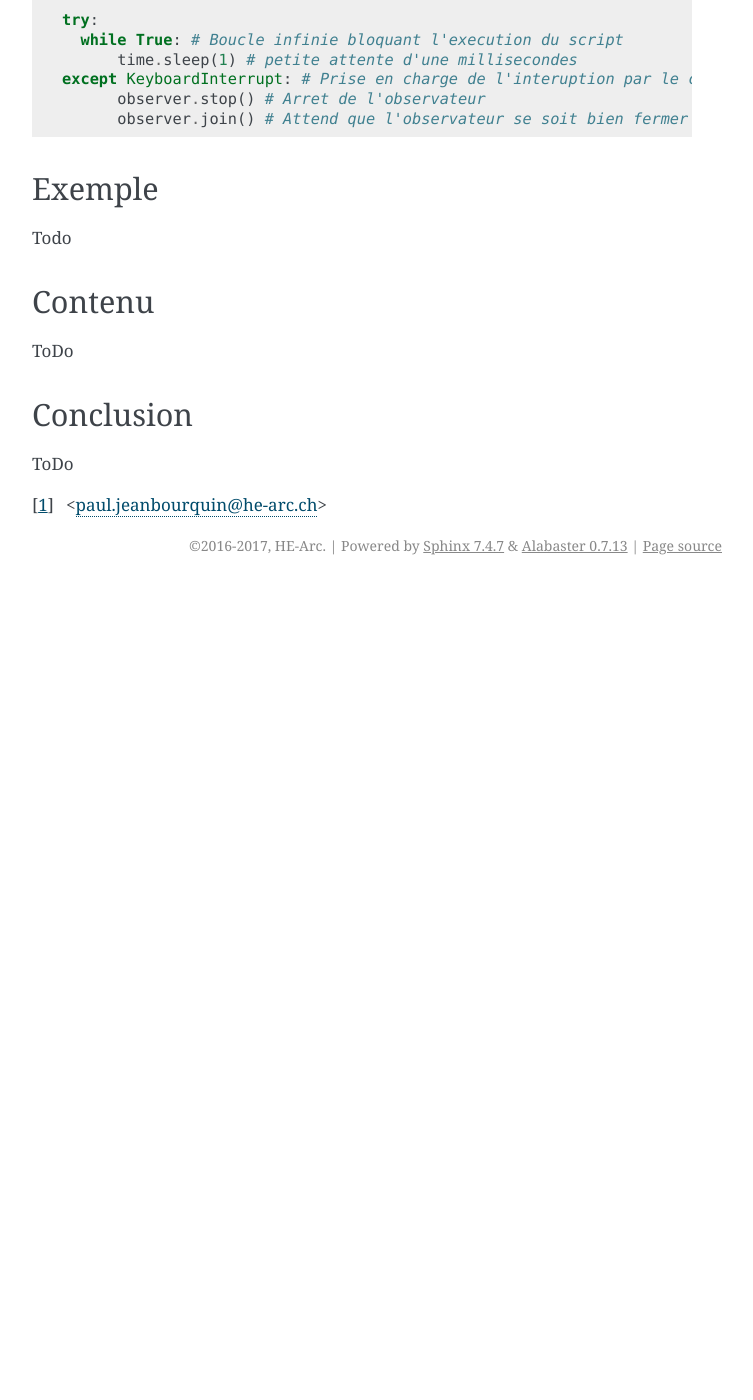
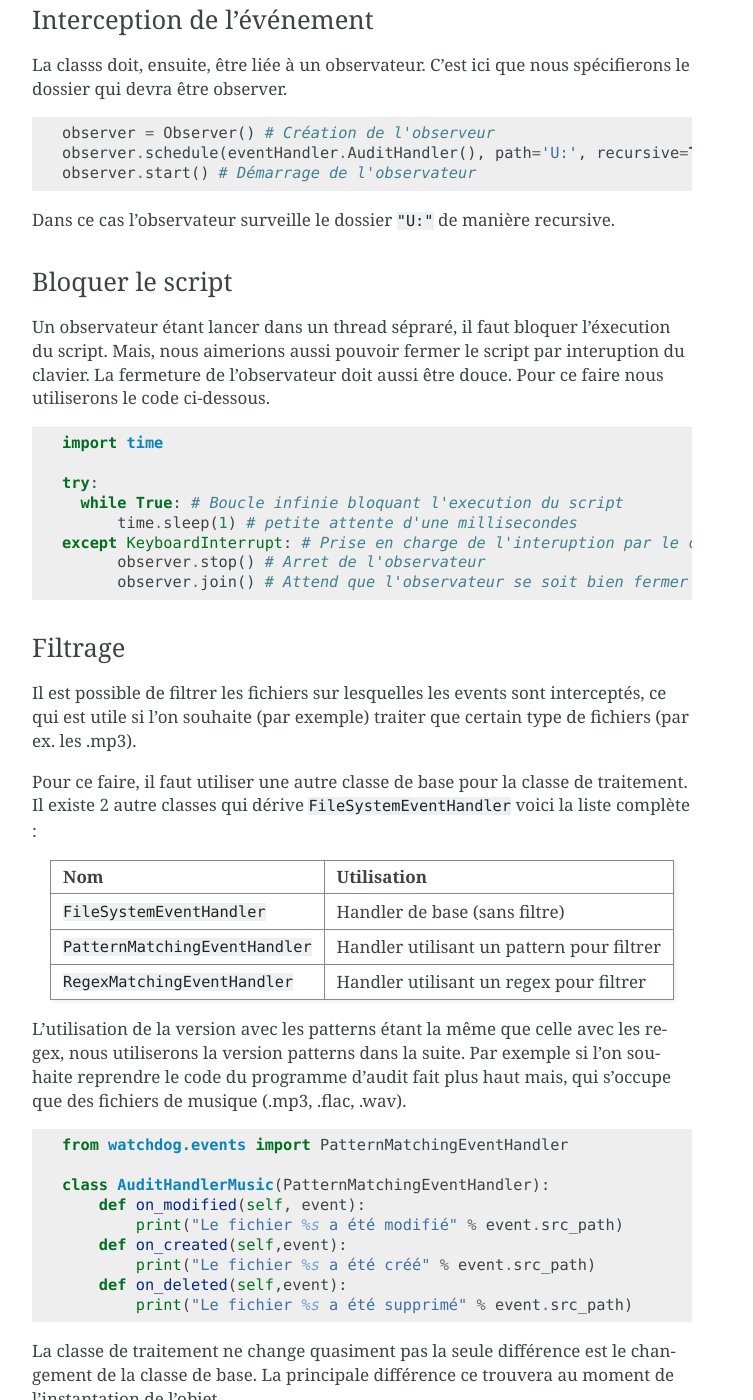
Before and after one commit to HE-Arc/livre-python, a Sphinx documentation site: the page built from source/watchdog/index.rst, in a window 1280 px wide and 1400 px high, scrolled down 1359 px. Shown: the whole window, without its empty margins (388-1141 px from the left). Built offline with Sphinx 7.4.7, drawn with Linux system fonts in a browser that asks for light colours; before the commit the page ends 1944 px from its top, so only the background shows below that; some of the changed text lies outside the part shown.

Commit message:
An commit

```diff
--- /dev/null
+++ b/source/watchdog/examples/auditMusic.py
@@ -0,0 +1,17 @@
+import eventHandler
+import time
+from watchdog.observers import Observer
+
+observer = Observer()
+
+handler = eventHandler.AuditHandlerMusic(patterns=["*.mp3","*.wav","*.flac"])
+
+observer.schedule(handler, path='U:', recursive=True)
+observer.start()
+
+try:
+    while True:
+        time.sleep(1)
+except KeyboardInterrupt:
+    observer.stop()
+observer.join()
--- a/source/watchdog/examples/eventHandler.py
+++ b/source/watchdog/examples/eventHandler.py
@@ -1,6 +1,7 @@
 """Exemple de gestionnaire d'évènements."""
 
 from watchdog.events import FileSystemEventHandler
+from watchdog.events import PatternMatchingEventHandler
 
 
 class AuditHandler(FileSystemEventHandler):
@@ -17,3 +18,12 @@
     def on_deleted(self, event):
         """Un fichier a été supprimé."""
         print("Le fichier %s a été supprimé" % event.src_path)
+
+class AuditHandlerMusic(PatternMatchingEventHandler):
+
+    def on_modified(self, event):
+        print("Le fichier %s a été modifié" % event.src_path)
+    def on_created(self,event):
+        print("Le fichier %s a été créé" % event.src_path)
+    def on_deleted(self,event):
+        print("Le fichier %s a été supprimé" % event.src_path)
--- a/source/watchdog/index.rst
+++ b/source/watchdog/index.rst
@@ -19,6 +19,9 @@
 Fonctionnement
 --------------
 
+Traitement de l'événement
+=========================
+
 Pour intercepter les événements il faut créer un class qui va contenir les fonctions par événements.
 
 Un exemple d'une classe pour un système d'audit :
@@ -37,15 +40,30 @@
 
 Liste d'événements interceptable :
 
-============  =============================================
+================  =============================================
       Nom                      Déclanchement
-============  =============================================
-on_modified   Modification d'un fichier / dossier
-on_created    Création d'un fichier / dossier
-on_deleted    Suppression d'un fichier / dossier
-on_moved      Déplacement / renomage d'un fichier / dossier
-on_any_event  Dans tous le cas au-dessus
-============  =============================================
+================  =============================================
+``on_modified``   Modification d'un fichier / dossier
+``on_created``    Création d'un fichier / dossier
+``on_deleted``    Suppression d'un fichier / dossier
+``on_moved``      Déplacement / renomage d'un fichier / dossier
+``on_any_event``  Dans tous le cas au-dessus
+================  =============================================
+
+L'objet ``event`` est une instance de la classe ``FileSystemEvent``.
+Cette classe est dérivée pour chaque type d'événement. Elle contient les attributs suivant :
+
+=================   ===========================================================
+Attribut            Description
+=================   ===========================================================
+``event_type``      Le type d'événement en string
+``is_directory``    Boolean signalant si l'événement s'applique à un dossier
+``src_path``        Chemin du fichier ayant lancé l'événement
+``dest_path``       Fichier vers de destination (Uniquement lors ``on_moved``)
+=================   ===========================================================
+
+Interception de l'événement
+===========================
 
 La classs doit, ensuite, être liée à un observateur.
 C'est ici que nous spécifierons le dossier qui devra être observer.
@@ -56,7 +74,10 @@
   observer.schedule(eventHandler.AuditHandler(), path='U:', recursive=True) # Création du lien
   observer.start() # Démarrage de l'observateur
 
-Dans ce cas l'observateur surveille le dossier "U:" de manière recursive.
+Dans ce cas l'observateur surveille le dossier ``"U:"`` de manière recursive.
+
+Bloquer le script
+=================
 
 Un observateur étant lancer dans un thread sépraré, il faut bloquer l'éxecution du script.
 Mais, nous aimerions aussi pouvoir fermer le script par interuption du clavier.
@@ -73,15 +94,66 @@
         observer.stop() # Arret de l'observateur
         observer.join() # Attend que l'observateur se soit bien fermer
 
-Exemple
--------
+Filtrage
+============
 
-Todo
+Il est possible de filtrer les fichiers sur lesquelles les events sont interceptés,
+ce qui est utile si l'on souhaite (par exemple) traiter que certain type de fichiers (par ex. les .mp3).
 
-Contenu
-----------
+Pour ce faire, il faut utiliser une autre classe de base pour la classe de traitement.
+Il existe 2 autre classes qui dérive ``FileSystemEventHandler`` voici la liste complète :
 
-ToDo
+===============================   ===========================================
+Nom                               Utilisation
+===============================   ===========================================
+``FileSystemEventHandler``        Handler de base (sans filtre)
+``PatternMatchingEventHandler``   Handler utilisant un pattern pour filtrer
+``RegexMatchingEventHandler``     Handler utilisant un regex pour filtrer
+===============================   ===========================================
+
+L'utilisation de la version avec les patterns étant la même que celle avec les regex,
+nous utiliserons la version patterns dans la suite.
+Par exemple si l'on souhaite reprendre le code du programme d'audit fait plus haut mais,
+qui s'occupe que des fichiers de musique (.mp3, .flac, .wav).
+
+.. code-block:: python3
+
+  from watchdog.events import PatternMatchingEventHandler
+
+  class AuditHandlerMusic(PatternMatchingEventHandler):
+      def on_modified(self, event):
+          print("Le fichier %s a été modifié" % event.src_path)
+      def on_created(self,event):
+          print("Le fichier %s a été créé" % event.src_path)
+      def on_deleted(self,event):
+          print("Le fichier %s a été supprimé" % event.src_path)
+
+La classe de traitement ne change quasiment pas la seule différence est le changement de la classe de base.
+La principale différence ce trouvera au moment de l'instantation de l'objet.
+
+.. code-block:: python3
+
+  observer = Observer()
+  handler = eventHandler.AuditHandlerMusic(patterns=["*.mp3","*.wav","*.flac"])
+  observer.schedule(handler, path='U:', recursive=True)
+  observer.start()
+
+Ici nous avons instancier l'objet avant de le passer en arguments à la fonction.
+Nous spécifions aussi un 1er arguement du constructeur
+qui se trouve dans ce cas être les patterns à traités.
+
+Les autres arguments possible sont dans l'ordre :
+
+========================================  ====================  ================================================================================
+Noms                                      Default               Utilisation
+========================================  ====================  ================================================================================
+``patterns``/``regexes``                  ``None``/``[".*"]``   Spécifie les patterns (respectivement regex) à traiter
+``ignore_patterns`` / ``ignore_regexes``  ``None``/``[]``       Spécifie les patterns (respectivement regex) à ignorer
+``ignore_directories``                    ``False``             Si mit à ``True`` ignore les dossiers
+``case_sensitive``                        ``False``             Si mit à ``True`` rend le patterns (respectivement regex) sensible à la casse
+========================================  ====================  ================================================================================
+
+
 
 Conclusion
 ----------
```
